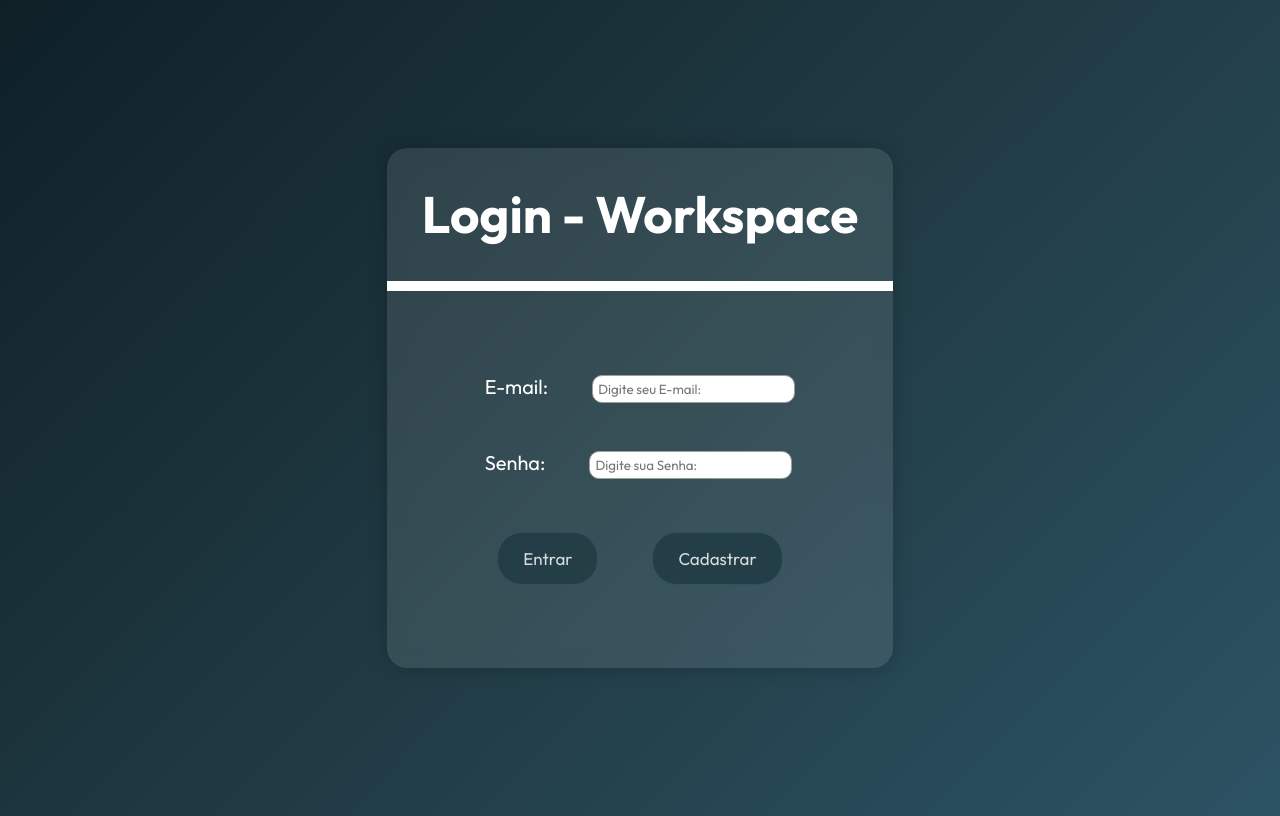
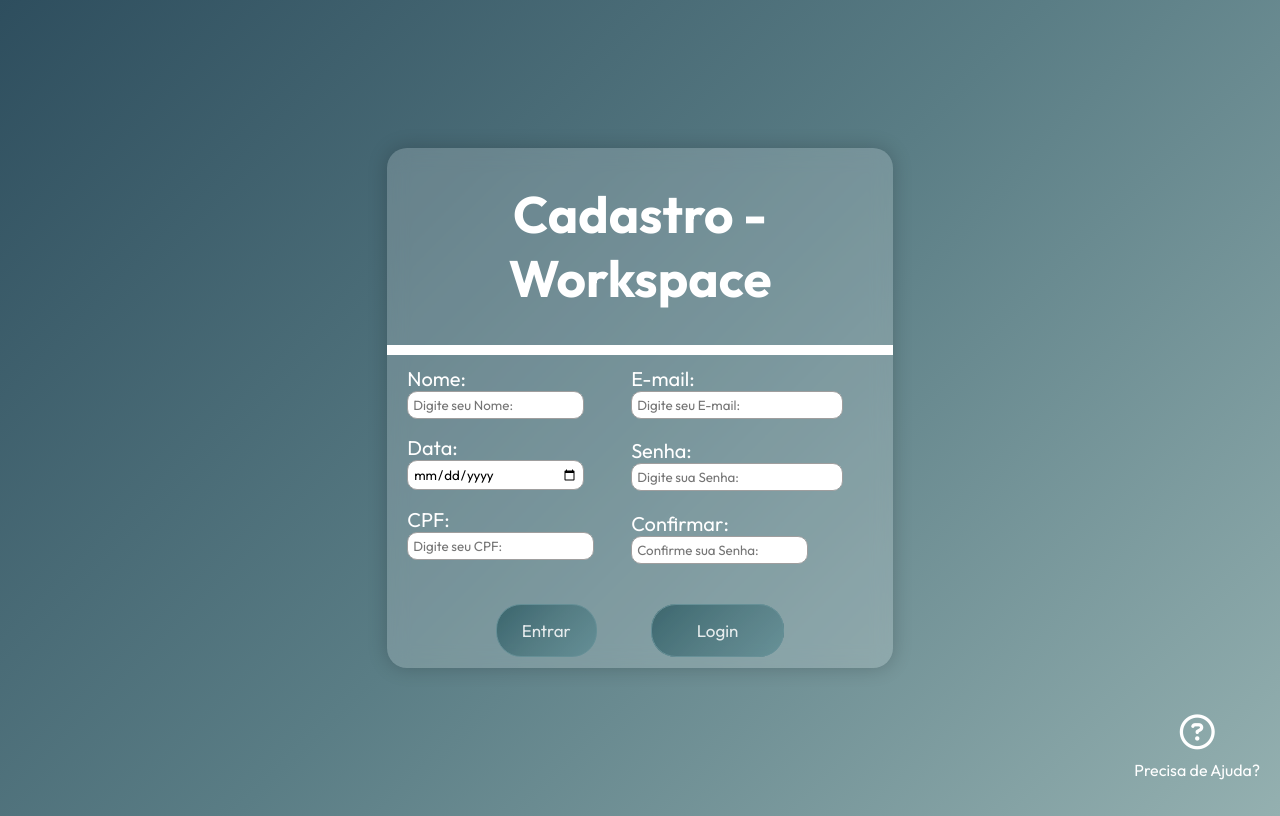
Before and after one commit to GuiLeandrin/listify_project, a PHP site: page /cadastro.html in a window 1280 px wide. Run offline with PHP 8.4, Linux system fonts and the light colour scheme; some libraries are stand-ins or nearby versions.

Commit message:
V2_Cadastro_03/03

```diff
--- a/cadastro.html
+++ b/cadastro.html
@@ -1,38 +1,63 @@
 <!DOCTYPE html>
-<html lang="en">
+<html lang="pt-br">
 <head>
     <meta charset="UTF-8">
     <meta name="viewport" content="width=device-width, initial-scale=1.0">
-    <title>Workspace</title>
+    <title>Workspace Project</title>
     <link rel="stylesheet" href="style.css">
     <link rel="preconnect" href="https://fonts.googleapis.com">
     <link rel="preconnect" href="https://fonts.gstatic.com" crossorigin>
     <link href="https://fonts.googleapis.com/css2?family=Outfit:wght@100..900&display=swap" rel="stylesheet">
+    <script src="https://kit.fontawesome.com/576a6b1350.js" crossorigin="anonymous"></script>
+    <link rel="icon" type="image/png" href="icon.png">
 </head>
-<body class="general">
-    <div class="box_central">
-        <header class="title_login">
-            <h1>Login - Workspace</h1>
+<body class="general_cadastro">
+    <div class="box_central_cadastro">
+        <header class="title_hall">
+            <h1>Cadastro - Workspace</h1>
         </header>
         <div class="line_white"></div>
-        <main class="form_login">
+        <main class="form_cadastro">
             <form action="" method="POST">
-                <div class="email_login">
-                    <label for="email" class="t_email_login">E-mail:</label>
-                    <input placeholder="Digite seu E-mail:" type="email" id="email" name="email" class="c_email_login" required>
+                <div class="cadastro_geral">
+                    <div class="cs_left">
+                        <div class="nome_cadastro">
+                            <label for="nome" class="t_nome_cadastro">Nome:</label>
+                            <input placeholder="Digite seu Nome:" type="text" id="nome" name="nome" class="c_nome_cadastro" required>
+                        </div>
+                        <div class="data_cadastro">
+                            <label for="data" class="t_data_cadastro">Data:</label>
+                            <input type="date" id="data" name="data" class="c_data_cadastro" required>
+                        </div>
+                        <div class="cpf_cadastro">
+                            <label for="cpf" class="t_cpf_cadastro">CPF:</label>
+                            <input class="c_cpf_cadastro" type="text" name="cpf" maxlength="14" placeholder="Digite seu CPF:" pattern="\d{3}\.\d{3}\.\d{3}-\d{2}" required>
+                        </div>
+                    </div>
+                    <div class="cs_right">
+                        <div class="email_cadastro">
+                            <label for="email" class="t_email_cadastro">E-mail:</label>
+                            <input placeholder="Digite seu E-mail:" type="email" id="email" name="email" class="c_email_cadastro" required>
+                        </div>
+                        <div class="senha_cadastro">
+                            <label for="senha" class="t_senha_cadastro">Senha:</label>
+                            <input placeholder="Digite sua Senha:" type="password" id="senha" name="senha" class="c_senha_cadastro" required>
+                        </div>
+                        <div class="csenha_cadastro">
+                            <label for="senha" class="t_csenha_cadastro">Confirmar:</label>
+                            <input placeholder="Confirme sua Senha:" type="password" id="senha" name="senha" class="c_csenha_cadastro" required>
+                        </div>
+                    </div>
                 </div>
-                <div class="senha_login">
-                    <label for="senha" class="t_senha_login">Senha:</label>
-                    <input placeholder="Digite sua Senha:" type="password" id="senha" name="senha" class="c_senha_login" required>
-                </div>
-                <div class="botao_login">
-                    <button type="submit" class="b_entrar_login">Entrar</button>
-                    <a href="cadastro.html">
-                        <button type="button" class="b_cadastrar_login">Cadastrar</button>
-                    </a>
+                <div class="botao_cadastro">
+                    <button type="submit" class="b_entrar_cadastro">Entrar</button>
+                    <a href="index.html" class="b_login_cadastro">Login</a>
                 </div>
             </form>
         </main>
     </div>
+    <div class="help_hall">
+        <a class="i_help_hall" href="https://wa.me/5514988257660?text=Olá,%20Tudo%20Bem%3F!%20Preciso%20da%20sua%20Ajuda!!" target="_blank" rel="noopener noreferrer"><i class="fa-regular fa-circle-question"></i><br>Precisa de Ajuda?</a>
+    </div>
 </body>
 </html>
--- a/style.css
+++ b/style.css
@@ -1,23 +1,42 @@
-.general {
+.general_cadastro {
     display: flex;
     justify-content: center;
     align-items: center;
     height: 100vh;
-    background: linear-gradient(135deg, #0f2027, #203a43, #2c5364);
+    background: linear-gradient(135deg, #2e4e5e, #5a7d85, #94b0b0);
     overflow: hidden;
 }
-.box_central {
+.general_login {
+    display: flex;
+    justify-content: center;
+    align-items: center;
+    height: 100vh;
+    background: linear-gradient(135deg, #3a6073, #6a8d92, #a8c0c0);
+    overflow: hidden;
+}
+.box_central_cadastro {
     display: flex;
     flex-direction: column;
     height: 65%;
     width: 40%;
-    background: rgba(255, 255, 255, 0.1);
+    background: rgba(255, 255, 255, 0.18);
     border-radius: 20px;
     -webkit-backdrop-filter: blur(10px);
     backdrop-filter: blur(10px);
     box-shadow: 0 0 20px rgba(0, 0, 0, 0.2);
 }
-.title_login {
+.box_central_login {
+    display: flex;
+    flex-direction: column;
+    height: 65%;
+    width: 40%;
+    background: rgba(255, 255, 255, 0.2);
+    border-radius: 20px;
+    -webkit-backdrop-filter: blur(10px);
+    backdrop-filter: blur(10px);
+    box-shadow: 0 0 20px rgba(0, 0, 0, 0.2);
+}
+.title_hall {
     color: white;
     font-family: "Outfit", serif;
     font-size: 160%;
@@ -68,17 +87,155 @@
     border: 1px solid #9f9e9e;
     font-family: "Outfit", serif;
 }
+.form_cadastro {
+    flex-grow: 1;
+    display: flex;
+    flex-direction: column;
+    align-items: center;
+    justify-content: space-evenly;
+}
+.cadastro_geral {
+    display: flex;
+    flex-direction: row;
+    gap: 20px;
+}
+.cs_left {
+    margin-left: 20px;
+}
+.cs_right {
+    margin-right: 20px;
+}
+.senha_cadastro {
+    margin-top: 8%;
+}
+.csenha_cadastro {
+    margin-top: 8%;
+}
+.data_cadastro {
+    margin-top: 8%;
+}
+.cpf_cadastro {
+    margin-top: 8%;
+}
+.t_email_cadastro {
+    color: white;
+    font-size: 20px;
+    padding-right: 15px;
+    font-family: "Outfit", serif;
+}
+.t_senha_cadastro {
+    color: white;
+    font-size: 20px;
+    padding-right: 15px;
+    font-family: "Outfit", serif;
+}
+.t_csenha_cadastro {
+    color: white;
+    font-size: 20px;
+    padding-right: 15px;
+    font-family: "Outfit", serif;
+}
+.t_nome_cadastro {
+    color: white;
+    font-size: 20px;
+    padding-right: 5px;
+    font-family: "Outfit", serif;
+}
+.t_data_cadastro {
+    color: white;
+    font-size: 20px;
+    padding-right: 15px;
+    font-family: "Outfit", serif;
+}
+.t_cpf_cadastro {
+    color: white;
+    font-size: 20px;
+    padding-right: 15px;
+    font-family: "Outfit", serif;
+}
+.c_email_cadastro {
+    padding: 5px;
+    width: 200px;
+    border-radius: 10px;
+    outline: none;
+    cursor: text;
+    border: 1px solid #9f9e9e;
+    font-family: "Outfit", serif;
+}
+.c_senha_cadastro {
+    padding: 5px;
+    width: 200px;
+    border-radius: 10px;
+    outline: none;
+    cursor: text;
+    border: 1px solid #9f9e9e;
+    font-family: "Outfit", serif;
+}
+.c_csenha_cadastro {
+    padding: 5px;
+    width: 165px;
+    border-radius: 10px;
+    outline: none;
+    cursor: text;
+    border: 1px solid #9f9e9e;
+    font-family: "Outfit", serif;
+}
+.c_nome_cadastro {
+    padding: 5px;
+    width: 165px;
+    border-radius: 10px;
+    outline: none;
+    cursor: text;
+    border: 1px solid #9f9e9e;
+    font-family: "Outfit", serif;
+}
+.c_data_cadastro {
+    padding: 5px;
+    width: 165px;
+    border-radius: 10px;
+    outline: none;
+    cursor: text;
+    border: 1px solid #9f9e9e;
+    font-family: "Outfit", serif;
+}
+.c_cpf_cadastro {
+    padding: 5px;
+    width: 175px;
+    border-radius: 10px;
+    outline: none;
+    cursor: text;
+    border: 1px solid #9f9e9e;
+    font-family: "Outfit", serif;
+}
 .botao_login {
     text-align: center;
     margin-top: 17%;
+}
+.botao_cadastro {
+    text-align: center;
+    margin-top: 8%;
 }
 .b_entrar_login {
     padding: 15px;
     padding-right: 25px;
     padding-left: 25px;
     border-radius: 25px;
-    border: 1px solid #2c5364;
-    background-color: #203a43;
+    border: 1px solid #5f8c94;
+    background: linear-gradient(135deg, #2c5a62, #4a757c, #5f8c94);
+    color: white;
+    font-family: "Outfit", serif;
+    font-size: 17px;
+    margin-right: 25px;
+    opacity: 0.8;
+    cursor: pointer;
+}
+.b_entrar_cadastro {
+    padding: 15px;
+    padding-right: 25px;
+    padding-left: 25px;
+    border-radius: 25px;
+    border: 1px solid #5f8c94;
+    background: linear-gradient(135deg, #2c5a62, #4a757c, #5f8c94);
     color: white;
     font-family: "Outfit", serif;
     font-size: 17px;
@@ -89,10 +246,11 @@
 .b_cadastrar_login {
     padding: 15px;
     padding-right: 25px;
+    text-decoration: none;
     padding-left: 25px;
     border-radius: 25px;
-    border: 1px solid #2c5364;
-    background-color: #203a43;
+    border: 1px solid #5f8c94;
+    background: linear-gradient(135deg, #2c5a62, #4a757c, #5f8c94);
     color: white;
     font-family: "Outfit", serif;
     font-size: 17px;
@@ -100,3 +258,34 @@
     opacity: 0.8;
     cursor: pointer;
 }
+.b_login_cadastro {
+    padding: 15px;
+    padding-right: 45px;
+    text-decoration: none;
+    padding-left: 45px;
+    border-radius: 25px;
+    border: 1px solid #5f8c94;
+    background: linear-gradient(135deg, #2c5a62, #4a757c, #5f8c94);
+    color: white;
+    font-family: "Outfit", serif;
+    font-size: 17px;
+    margin-left: 25px;
+    opacity: 0.8;
+    cursor: pointer;
+}
+.help_hall {
+    display: flex;
+    text-align: center;
+    position: absolute; bottom: 0; right: 0;
+    margin-right: 20px;
+    margin-bottom: 20px;
+}
+.help_hall i {
+    font-size: 35px;
+    padding-bottom: 10px;
+}
+.i_help_hall {
+    text-decoration: none;
+    color: white;
+    font-family: "Outfit", serif;
+}
```
Also changed, not shown: index.html (+11 -8 lines), icon.png (added).
